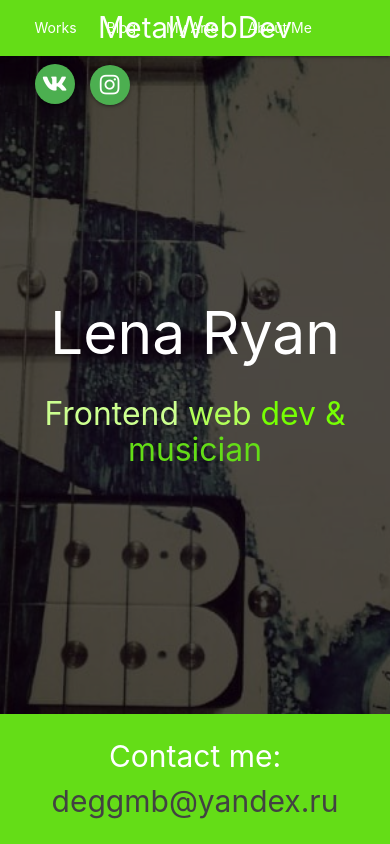
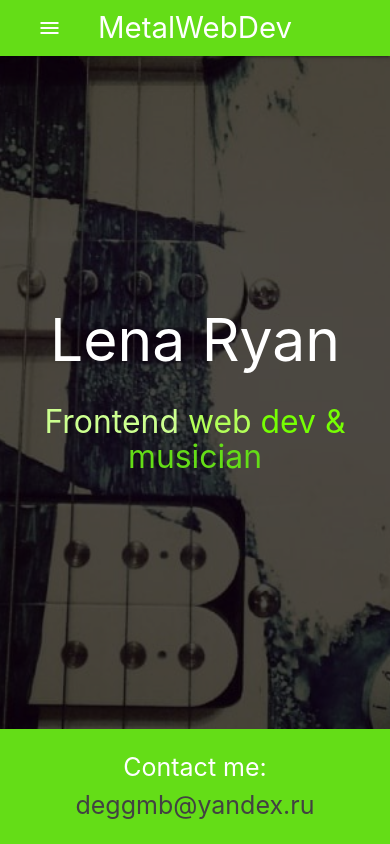
Before and after one commit to lenaryan/my-site-react, a React (Create React App) app: page / in a window 390 px wide. Built offline with nearby package versions, Linux system fonts and the light colour scheme.

Commit message:
added mobile sidebar

```diff
--- a/package.json
+++ b/package.json
@@ -4,6 +4,8 @@
   "private": true,
   "dependencies": {
     "axios": "^0.18.0",
+    "jquery": "^3.3.1",
+    "materialize-css": "^1.0.0",
     "react": "^16.5.2",
     "react-dom": "^16.5.2",
     "react-redux": "^5.1.1",
--- a/public/index.html
+++ b/public/index.html
@@ -4,21 +4,8 @@
     <meta charset="utf-8">
     <meta name="viewport" content="width=device-width, initial-scale=1, shrink-to-fit=no">
     <meta name="theme-color" content="#000000">
-    <!--
-      manifest.json provides metadata used when your web app is added to the
-      homescreen on Android. See https://developers.google.com/web/fundamentals/engage-and-retain/web-app-manifest/
-    -->
     <link rel="manifest" href="%PUBLIC_URL%/manifest.json">
     <link rel="shortcut icon" href="%PUBLIC_URL%/favicon.ico">
-    <!--
-      Notice the use of %PUBLIC_URL% in the tags above.
-      It will be replaced with the URL of the `public` folder during the build.
-      Only files inside the `public` folder can be referenced from the HTML.
-
-      Unlike "/favicon.ico" or "favicon.ico", "%PUBLIC_URL%/favicon.ico" will
-      work correctly both with client-side routing and a non-root public URL.
-      Learn how to configure a non-root public URL by running `npm run build`.
-    -->
     <link rel="stylesheet" href="https://use.fontawesome.com/releases/v5.5.0/css/all.css" integrity="sha384-B4dIYHKNBt8Bc12p+WXckhzcICo0wtJAoU8YZTY5qE0Id1GSseTk6S+L3BlXeVIU"
       crossorigin="anonymous">
     <link href="https://fonts.googleapis.com/icon?family=Material+Icons" rel="stylesheet">
@@ -31,15 +18,7 @@
       You need to enable JavaScript to run this app.
     </noscript>
     <div id="root"></div>
-    <!--
-      This HTML file is a template.
-      If you open it directly in the browser, you will see an empty page.
 
-      You can add webfonts, meta tags, or analytics to this file.
-      The build step will place the bundled scripts into the <body> tag.
-
-      To begin the development, run `npm start` or `yarn start`.
-      To create a production bundle, use `npm run build` or `yarn build`.
-    -->
+    <script src="https://cdnjs.cloudflare.com/ajax/libs/materialize/1.0.0/js/materialize.min.js"></script>
   </body>
 </html>
--- a/src/components/Navbar.js
+++ b/src/components/Navbar.js
@@ -1,22 +1,43 @@
-import React from "react";
+import React, { Component } from "react";
 import {Link, NavLink, withRouter} from 'react-router-dom';
+import M from 'materialize-css';
 
-const Navbar = (props) => {
+class Navbar extends Component {
+    componentDidMount() {
+        document.addEventListener('DOMContentLoaded', function() {
+            var elems = document.querySelectorAll('.sidenav');
+            var instances = M.Sidenav.init(elems);
+        });
+    }
+
+    render() {
         return (
+            <div>
                 <nav className="nav-wrapper light-green accent-4">
                     <div className="container">
                         <Link to="/" className="brand-logo">MetalWebDev</Link>
-                <ul className="right">
+                        <a href="#" data-target="mobile-menu" className="sidenav-trigger"><i className="material-icons">menu</i></a>
+                        <ul className="right hide-on-med-and-down">
                             <li><NavLink to="/">Works</NavLink></li>
                             <li><NavLink to="/">Blog</NavLink></li>
                             <li><NavLink to="/">My Arts</NavLink></li>
                             <li><NavLink to="/">About Me</NavLink></li>
-                    <li><a className="btn-floating green" href="vk.com/lena_ryan"><i class="fab fa-vk"></i></a></li>
-                    <li><a className="btn-floating green" style={{margin:0}} href="www.instagram.com/russian_plazma_drink"><i class="fab fa-instagram"></i></a></li>
+                            <li><a className="btn-floating green" href="vk.com/lena_ryan"><i className="fab fa-vk"></i></a></li>
+                            <li><a className="btn-floating green" style={{margin:0}} href="www.instagram.com/russian_plazma_drink"><i className="fab fa-instagram"></i></a></li>
                         </ul>
                     </div>
                 </nav>
+
+                <ul className="sidenav" id="mobile-menu">
+                    <li><NavLink to="/">Works</NavLink></li>
+                    <li><NavLink to="/">Blog</NavLink></li>
+                    <li><NavLink to="/">My Arts</NavLink></li>
+                    <li><NavLink to="/">About Me</NavLink></li>
+                    <li><a className="social-mob" href="vk.com/lena_ryan"><i className="fab fa-vk"></i></a><a className="social-mob" href="www.instagram.com/russian_plazma_drink"><i className="fab fa-instagram"></i></a></li>
+                </ul>
+            </div>
         )
+    }
 }
 
 export default withRouter(Navbar);
--- a/src/index.css
+++ b/src/index.css
@@ -1,7 +1,12 @@
 body {margin: 0;padding: 0;font-size:15px;}
-.page-footer {padding: 20px 0;font-size: 30px}
+.page-footer {padding: 20px 0;font-size: 25px}
 .App {background:url(../src/images/guitar.jpg) no-repeat bottom center;background-size:cover;}
 .overlay{display: -webkit-box;display: -ms-flexbox;display: flex;-webkit-box-orient: vertical;-webkit-box-direction: normal;-ms-flex-flow: column;flex-flow: column;min-height: 100vh;height: 100%;background:rgba(0,0,0,0.7);}
 .overlay > .container {-webkit-box-flex: 1;-ms-flex: 1;flex: 1;}
 .home{-webkit-box-orient:vertical;-webkit-box-direction:normal;-ms-flex-flow:column;flex-flow:column;-webkit-box-pack:center;-ms-flex-pack:center;justify-content:center}
 .home h1, .home h5{margin: 10px 0;}
+.sidenav a.social-mob{transition:all 0.3s;display: inline-block;padding-right: 0;font-size: 20px;margin-top: 20px;}
+.sidenav a.social-mob:last-of-type{padding-left: 0;}
+.sidenav a.social-mob i{margin-right: 20px;}
+.sidenav a.social-mob:hover{background: none;opacity: 0.7;}
+.sidenav{padding-top: 20%;width: 200px;}
```
Also changed, not shown: 1 other file (tests, documents, lock files or other folders). Lines whose indentation alone changed are shown as unchanged.
